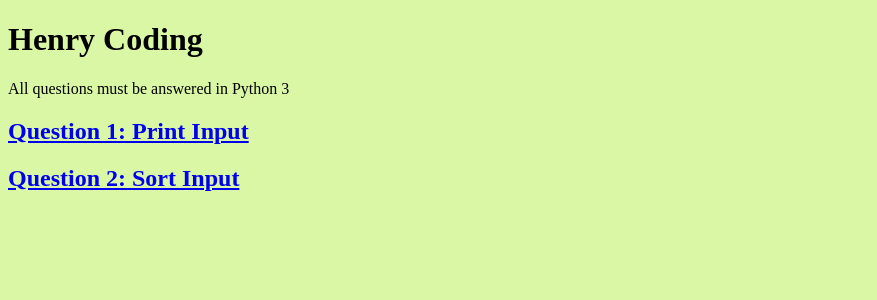
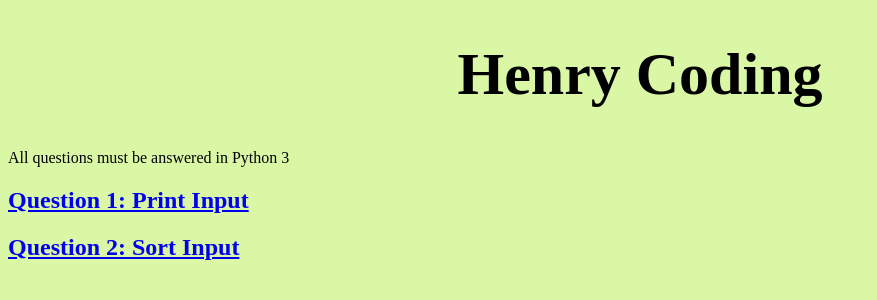
Before and after one commit to diyi-liu/CS252-Lab6, a PHP site: page /MainPage/main.html in a window 1280 px wide. Shown: the top 300 px of the page, without its empty margins (0-877 px from the left). Run offline with PHP 8.4, Linux system fonts and the light colour scheme; some libraries are stand-ins or nearby versions.

Commit message:
changed general.css for style

```diff
--- a/app/general.css
+++ b/app/general.css
@@ -1,3 +1,14 @@
 body {
     background-color: #DAF7A6;
 }
+
+h1 {
+    font-size: 60px;
+    text-align: center;
+}
+
+#note {
+    color: #fb2525;
+    text-align: center;
+    text-decoration: underline;
+}
```
